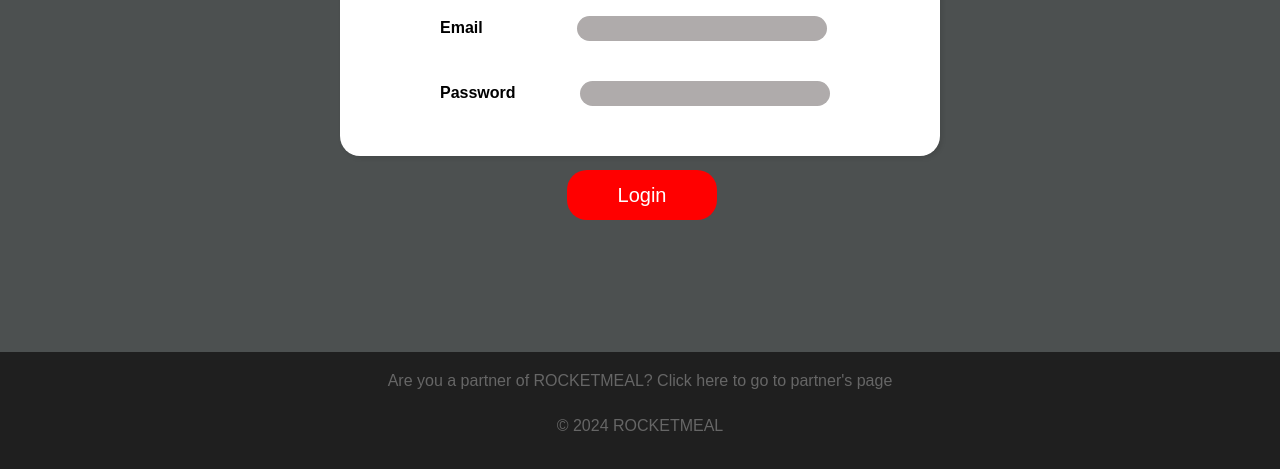
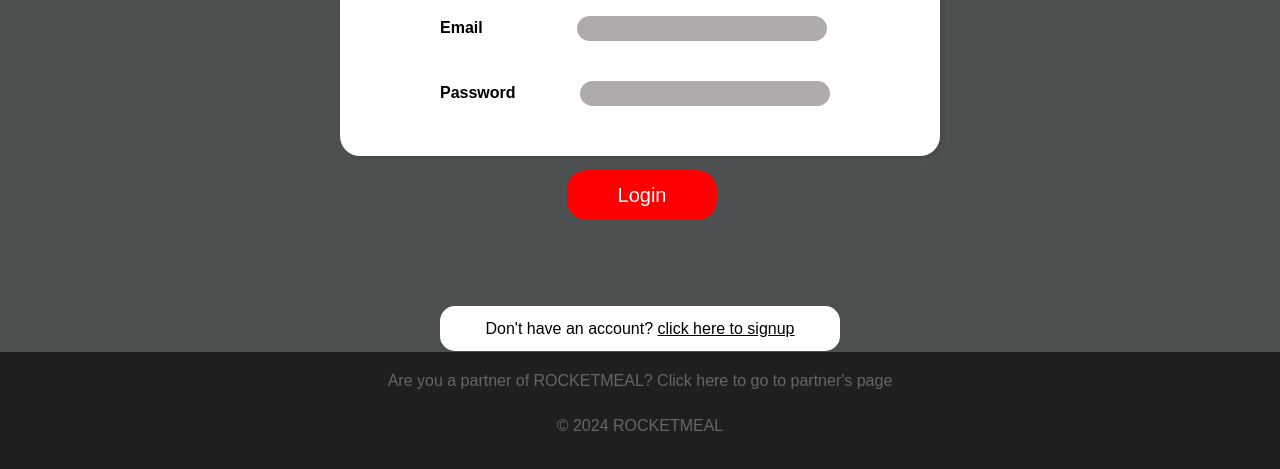
Before and after one commit to pkhanh102/CSIT314, a plain HTML site: page frontend/login.html in a window 1280 px wide. Shown: the part 325-794 px from the top of the page. Drawn offline with Linux system fonts and the light colour scheme.

Commit message:
Add signup button in login

```diff
--- a/frontend/login.css
+++ b/frontend/login.css
@@ -135,6 +135,21 @@ input {
     padding-left: 30px;
 }
 
+.signup-box {
+    margin: auto;
+    background-color: white;
+    max-width: 400px;
+    text-align: center;
+    margin-top: 150px;
+    padding-top: 10px;
+    border-radius: 15px;
+}
+
+#signup-text {
+    color: black;
+    padding-bottom: 10px;
+}
+
 
 /* ------------------------------------------------------- */
 
--- a/frontend/login.html
+++ b/frontend/login.html
@@ -39,6 +39,11 @@
                 <button type="submit">Login</button>
             </form>
         </div>
+
+        <div class="signup-box">
+            <p id="signup-text">Don't have an account? <a href="signup.html" style="text-decoration: underline;">click here to signup</a></p>
+        </div>
+
     </main>
 
     <footer>
```
Also changed, not shown: frontend/index.html (+11 -2 lines).
